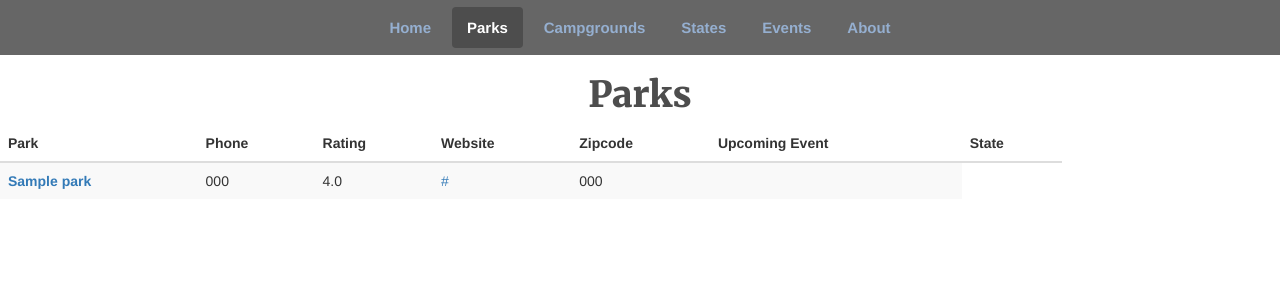
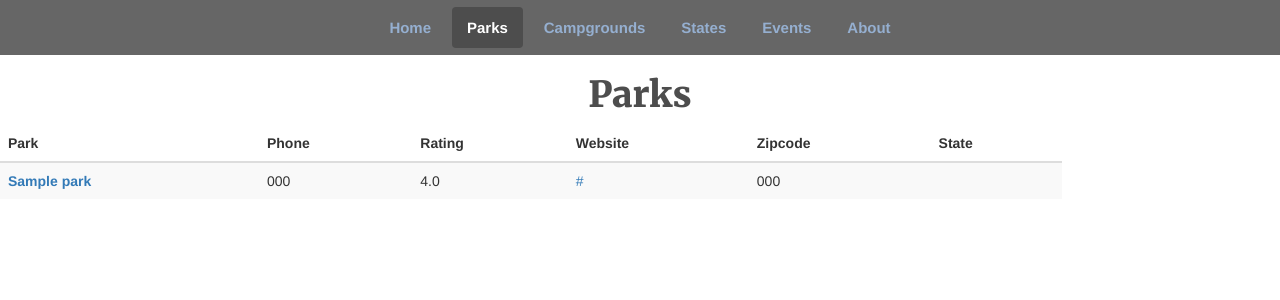
Before and after one commit to cs373gc-fall-2016/SWEetOutdoors, a Flask app: page /parks in a window 1280 px wide. Shown: the top 300 px of the page. Run offline with Flask 2, Linux system fonts and the light colour scheme; tables that the repository leaves empty hold one stand-in row (values such as "Sample post"); some libraries are stand-ins or nearby versions.

Commit message:
commented out column name upcoming event

```diff
--- a/app/templates/parks.html
+++ b/app/templates/parks.html
@@ -50,7 +50,7 @@
                   <th>Rating</th>
                   <th>Website</th>
                   <th>Zipcode</th>
-                  <th>Upcoming Event</th>
+                 <!-- <th>Upcoming Event</th>-->
                   <th>State</th>
                 </tr>
               </thead>
```
